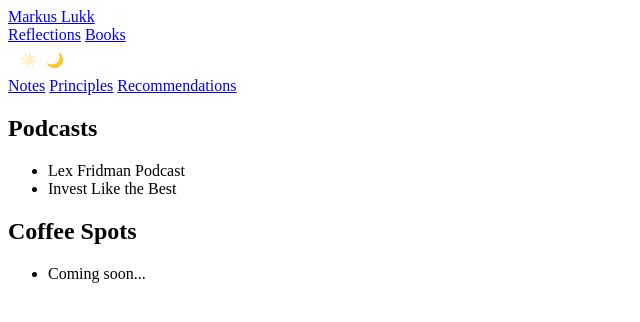
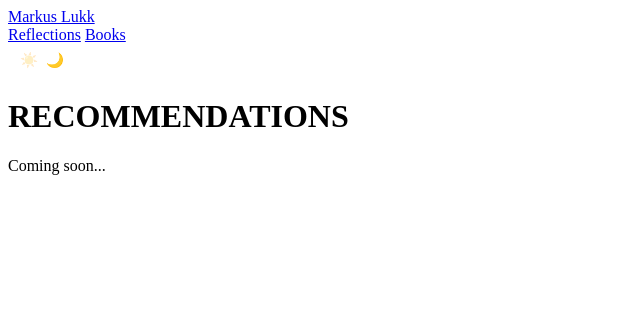
Before and after one commit to markuslukk/markuslukk.github.io, a Jekyll site: the page built from reflections/recommendations.html, in a window 1280 px wide. Shown: the top 322 px of the page, without its empty margins (0-640 px from the left). Built offline with Jekyll 4.4.1, drawn with Linux system fonts in a browser that asks for light colours.

Commit message:
Update recommendations.html

```diff
--- a/reflections/recommendations.html
+++ b/reflections/recommendations.html
@@ -15,32 +15,9 @@ title: Recommendations - Markus Lukk
     </nav>
   </header>
 
-  <nav class="subsection-nav">
-    <a href="/reflections">Notes</a>
-    <a href="/reflections/principles">Principles</a>
-    <a href="/reflections/recommendations" class="active">Recommendations</a>
-  </nav>
+  <h1 class="section-heading">RECOMMENDATIONS</h1>
 
-  <section class="content-section">
-    <h2>Podcasts</h2>
-    <ul class="item-list">
-      <li>
-        <span class="item-title">Lex Fridman Podcast</span>
-      </li>
-      <li>
-        <span class="item-title">Invest Like the Best</span>
-      </li>
-    </ul>
-  </section>
-
-  <section class="content-section">
-    <h2>Coffee Spots</h2>
-    <ul class="item-list">
-      <li>
-        <span class="item-title">Coming soon...</span>
-      </li>
-    </ul>
-  </section>
+  <p class="empty-state">Coming soon...</p>
 </div>
 
 <script src="/theme.js"></script>
```
